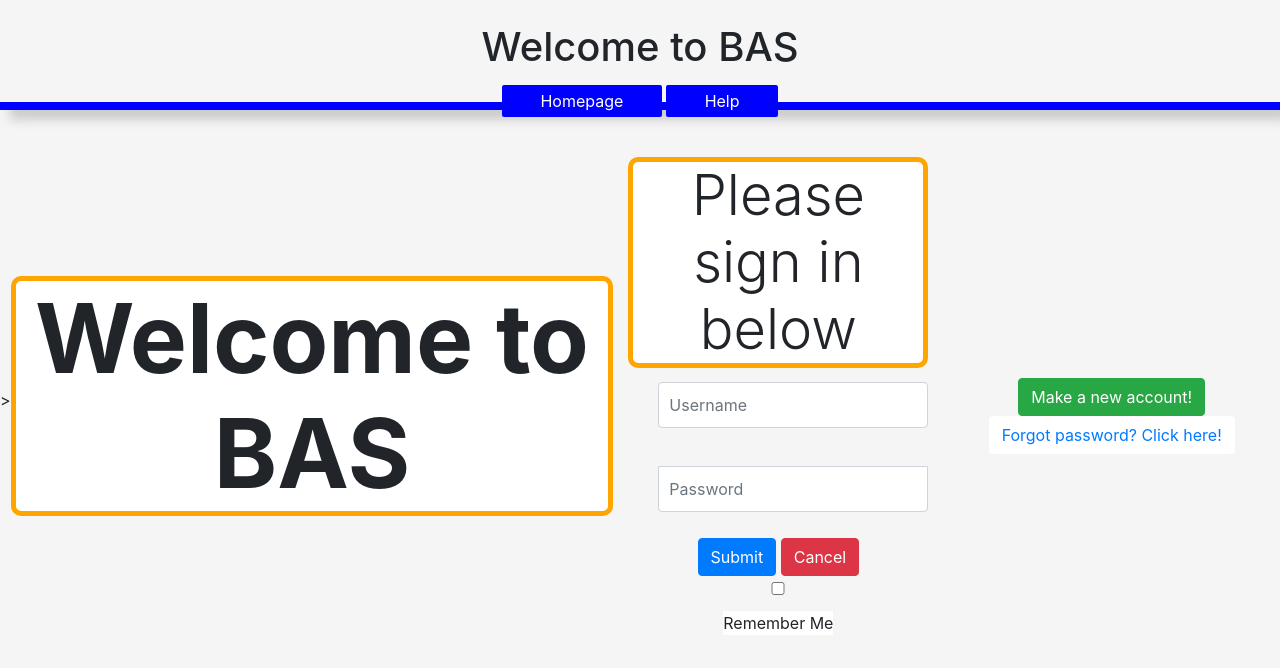
After one commit to MrpancakeO/Social-Media-Project-Website, a Node server app: template views/signin.ejs in a window 1280 px wide. The commit adds this page. Shown: the top 668 px of the page. Run offline with Node 20, Linux system fonts and the light colour scheme; the template is opened without the code that fills it, so the values that code supplies are empty; some libraries are stand-ins or nearby versions; some web fonts are replaced.

Commit message:
added signin.ejs and changed index.ejs

```diff
--- a/views/index.ejs
+++ b/views/index.ejs
@@ -3,7 +3,8 @@
     <div class="col-sm-6">
         <h1>Welcome to BAS</h1>
         <p>This is a test page which is currently underdevelopment.</p>
-        <p>If you are a new user, <a href="/signup"> click this link.</a></p>
+        <p>If you are a returning user, click <a href="/signin"> here</a></p>
+        <p>If you are a new users, click <a href="/signup"> here</a></p>
     </div>
 
 
--- /dev/null
+++ b/views/signin.ejs
@@ -0,0 +1,72 @@
+
+<head>
+    <title>
+        Welcome to B.A.S.
+    </title>
+    <style>
+    .btn1{
+        background: green;
+        color: white;
+    }
+    </style>
+</head>
+
+<body class="text-center">
+    <header>
+        <h1 class="display-1 bold boxOutline">Welcome to BAS</h1>
+        <link rel="stylesheet" href="https://stackpath.bootstrapcdn.com/bootstrap/4.3.1/css/bootstrap.min.css"
+            integrity="sha384-ggOyR0iXCbMQv3Xipma34MD+dH/1fQ784/j6cY/iJTQUOhcWr7x9JvoRxT2MZw1T" crossorigin="anonymous">
+    </header>
+
+    <link href="signin.css" rel="stylesheet">
+    <link rel="stylesheet" href="css/styles.css">
+
+    <main class="form-signin">
+        <h2 class="display-4 boxOutline">Please sign in below</h2>
+        <article>
+            <form>
+                <fieldset>
+                    <div class="mb-3 row">
+                        <div class="col-auto">
+                            <label for="txtUsername" class="col-form-label"></label>
+                            </label>
+                        </div>
+                        <div class="col-auto">
+                            <input type="text" id="txtUsername" name="txtUsername" required class="form-control"
+                                placeholder="Username" required>
+                        </div>
+                    </div>
+
+                    <div class="mb-3 row">
+                        <div class="col-auto">
+                            <label for="txtPassword" class="col-form-label">
+                            </label>
+                        </div>
+                        <div class="col-auto">
+                            <input type="password" id="txtPassword" name="txtPassword" required class="form-control"
+                                placeholder="Password" required>
+                        </div>
+                    </div>
+                    <div>
+                        <button type="button" class="btn btn-primary">Submit</button>
+                        <button type="button" class="btn btn-danger">Cancel</button>
+                        <input type="checkbox" id="rememberMe" name="rememberMe" value="Login">
+                        <label for="checkbox" style="background: white;"> Remember Me</label>
+                    </div>
+                </fieldset>
+            </form>
+        </article>
+    </main>
+    <footer>
+        <div class="mt-5 mb-3 text-muted">
+            <button type="button" class="btn btn-success">Make a new account!</button>
+            <button type="button" class="btn btn-link" style="background: white;">Forgot password? Click here!</button>
+
+
+        </div>
+
+
+    </footer>
+
+
+</body>
```
